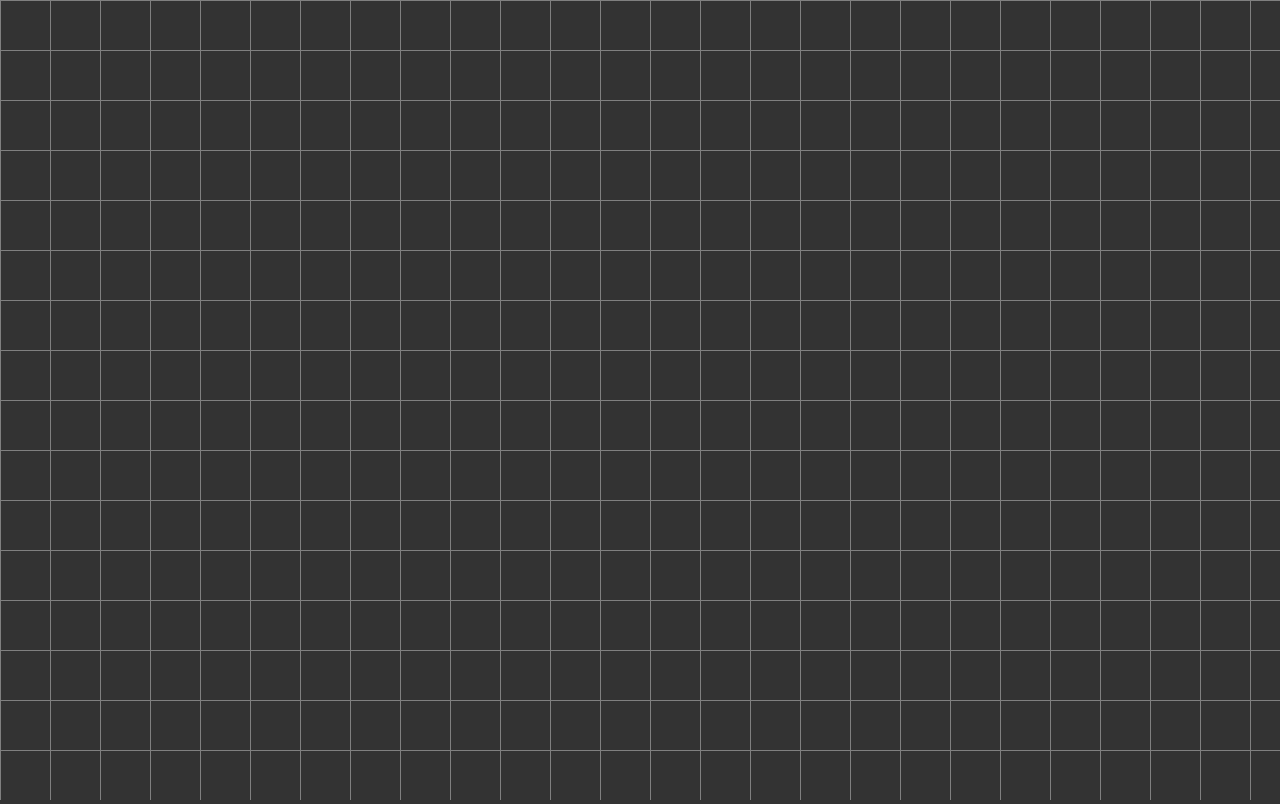
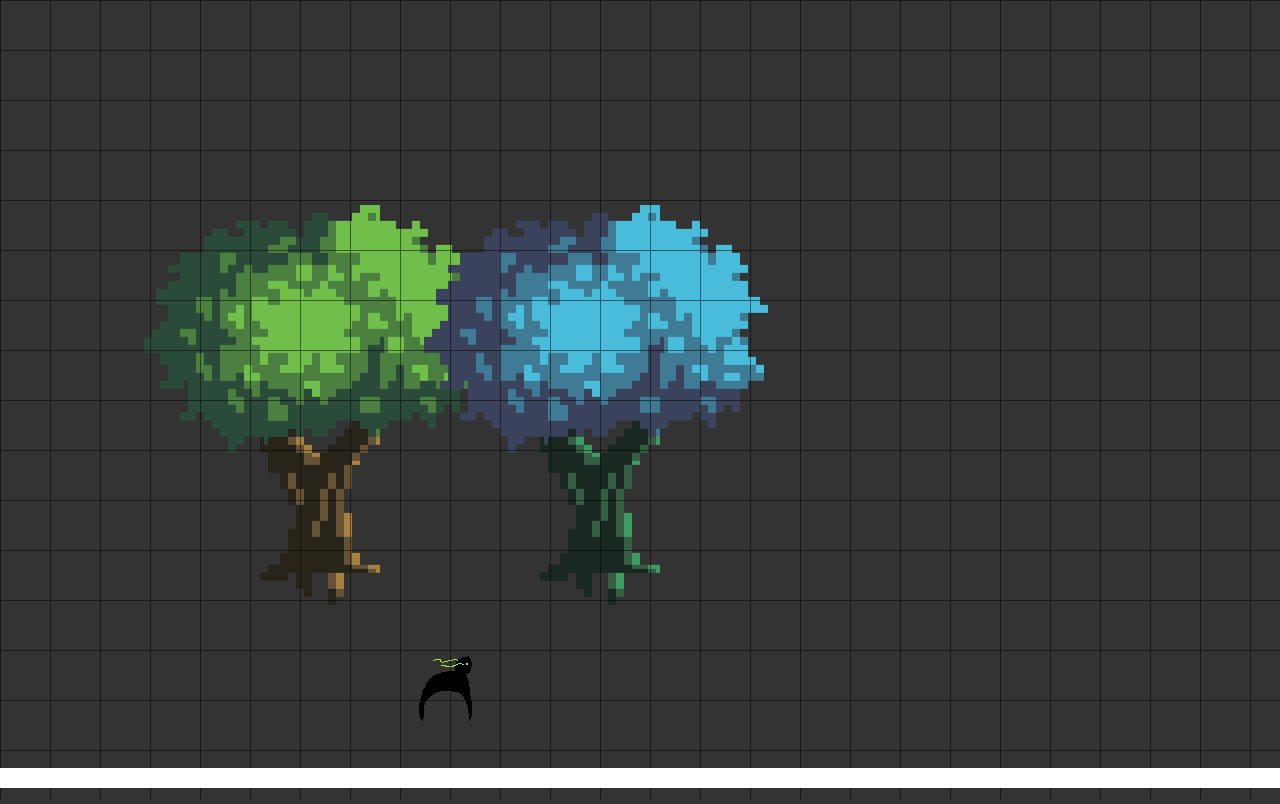
Before and after one commit to lordcsomi/first-game, a website: page public/index.html in a window 1280 px wide. Drawn offline with Linux system fonts and the light colour scheme; animation ran at ten frames a second.

Commit message:
hasznos aciv

```diff
--- a/public/app.js
+++ b/public/app.js
@@ -104,7 +104,7 @@ class Camera{
         this.zIndex = -100;
     }
 
-    update(deltaTime){
+    update(deltaTime){ // redo this so it is not specific to the main camera
         if (pressed_keys[KEYCODES.LEFT]) {
             main_camera.move(main_camera.x + deltaTime, main_camera.y);
         }
@@ -129,6 +129,7 @@ class Camera{
     }
 
     draw(ctx){
+        ctx.scale(scaledWidth, scaledHeight);
         ctx.setTransform(1, 0, 0, 1, this.x, this.y);
     }
 }
@@ -276,6 +277,39 @@ class Sprite {
 }
 
 
+class Background extends Sprite {
+    constructor(imagePath, x, y, sf, darkness, transparency, hue) {
+        super(imagePath, x, y, sf);
+        this.darkness = darkness;
+        this.transparency = transparency;
+        this.hue = hue;
+        this.image = new Image();
+        this.image.onload = () => {
+            // Once the image is loaded, call the draw method
+            this.draw(ctx);
+        };
+        this.image.onerror = (error) => {
+            console.error("Error loading image:", error);
+        };
+        this.image.src = imagePath;
+    }
+
+    draw(ctx) {
+        ctx.save();
+        ctx.scale(this.sf, this.sf);
+        ctx.globalAlpha = this.transparency;
+        ctx.filter = `brightness(${this.darkness}) hue-rotate(${this.hue}deg)`;
+        ctx.drawImage(this.image, this.x, this.y, this.image.width, this.image.height);
+        ctx.restore();
+    }
+
+    update() {
+        // do nothing
+    }
+}
+
+
+
 // ----------------------------------------
 // FUNCTIONS
 // ----------------------------------------
@@ -330,31 +364,44 @@ window.addEventListener('mousemove', (e) => {
 // MAIN
 // ----------------------------------------
 const main_group = new RenderGroup();
-var main_camera = new Camera(0, 0, canvas.width, canvas.height);
+var main_camera = new Camera(-1000, 0, canvas.width, canvas.height);
 main_group.add(main_camera);
-/*
-This is a multi-line comment in JavaScript.
-You can add multiple lines of comments here.
-main_group.add(new Circle(100, 100, 50, 'red'));
-main_group.add(new AnimatedSprite(['assets/enemy-0.png', 'assets/enemy-1.png', 'assets/enemy-2.png'], 100, 100, 100, 1, screen.width, screen.height));
+
+const intervalId = setInterval(() => { // move camera to the left
+    if (main_camera.x >= 0) {
+        clearInterval(intervalId);
+    } else {
+        main_camera.move(main_camera.x + 10, main_camera.y);
+    }
+}, 1000 / 60);
+
+
+var character = new AnimatedSprite(['assets/enemy-0.png', 'assets/enemy-1.png', 'assets/enemy-2.png'], 100, 100, canvas.height*0.78, 1, screen.width, screen.height);
+main_group.add(character);
+setInterval(() => {
+    character.move(character.x + 1, character.y);
+}, 1000 / 60);
+
 main_group.add(new Projectile(200, 200, 10, 'blue', { x: 100, y: 100 }, LIFESPAN, GRAVITY));
-main_group.add(new Sprite('assets/tree.png', 300, 300, 0.5));
-*/
+main_group.add(new Sprite('assets/tree.png', 300, canvas.width*0.4, 0.4));
+main_group.add(new Background('assets/tree.png', 1000, canvas.width*0.4, 0.4, 1, 1, 90));
+
 for (let i = 0; i < canvas.width *3; i += 50) {
     for (let j = 0; j < canvas.height; j += 50) {
-        const rectHorizontal = new Rectangle(i, j, 50, 1, 'gray');
-        rectHorizontal.zIndex = -2;
+        const rectHorizontal = new Rectangle(i, j, 50, 1, 'rgba(0, 0, 0, 0.5)');
+        rectHorizontal.zIndex = -10;
         main_group.add(rectHorizontal);
 
-        const rectVertical = new Rectangle(i, j, 1, 50, 'gray');
-        rectVertical.zIndex = -2;
+        const rectVertical = new Rectangle(i, j, 1, 50, 'rgba(0, 0, 0, 0.5)');
+        rectVertical.zIndex = -10;
         main_group.add(rectVertical);
     }
 }
-
+const ground = new Rectangle(0, canvas.height * 0.96, canvas.width*3, 20, 'white');
+ground.zIndex = -10;
+main_group.add(ground);
 
 let lastTime = 0;
-
 function update(currentTime) {
     const deltaTime = Math.round((currentTime - lastTime));
     ctx.clearRect(0, 0, -main_camera.x + main_camera.width, -main_camera.y + main_camera.height);
--- a/public/index.html
+++ b/public/index.html
@@ -9,5 +9,8 @@
 <body>
     <canvas id="canvas"></canvas>
     <script src="app.js"></script>
+    <script>
+        document.firstElementChild.style.zoom = "reset";
+    </script>
 </body>
 </html>
```
